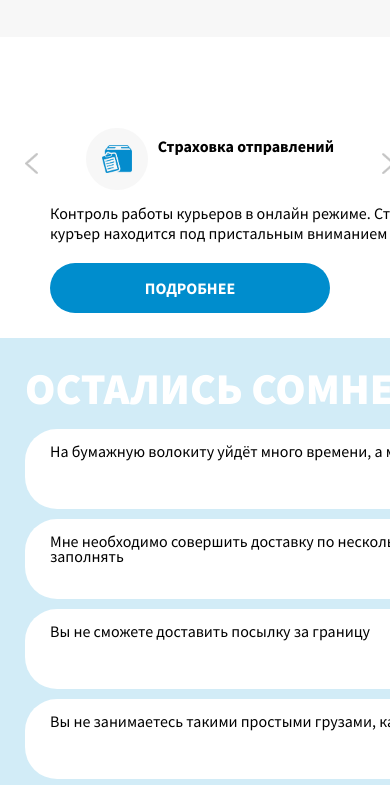
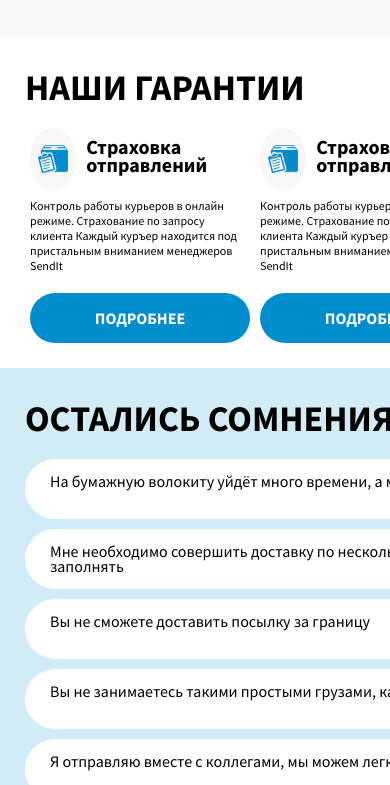
Before and after one commit to Carrie-Olga/SendIT, a plain HTML site: page index.html in a window 390 px wide. Shown: the part 2539-3324 px from the top of the page. Drawn offline with Linux system fonts and the light colour scheme.

Commit message:
doubts done

```diff
--- a/index.html
+++ b/index.html
@@ -236,24 +236,50 @@
         </section>
         <section class="guarantee">
             <div class="container">
-                <h1>НАШИ ГАРАНТИИ</h1>
-                <div class="guarantee__top">
-                    <img src="img/arrow-left.png" alt="arrow" class="feedback__arrow feedback__arrow_left">
-                        <div class="guarantee__top_middle">
+            <h1>НАШИ ГАРАНТИИ</h1>
+            <div class="guarantee__cont">
+                    <img src="img/arrow-left.png" alt="arrow" class="guarantee__arrow feedback__arrow_left">
+                    <div class="guarantee__bottom">
+                        <div style="display: flex;">
                             <div class="guarantee__top_round"></div>
                             <div class="guarantee__top_second">
                                 <h3 class="guarantee__h3">Страховка отправлений</h3>
                             </div>
                         </div>
-                    <img src="img/arrow-right.png" alt="arrow" class="feedback__arrow feedback__arrow_right">
-                </div>
+                        <p>Контроль работы курьеров в онлайн режиме. Страхование по запросу клиента Каждый куръер
+                            находится под пристальным вниманием менеджеров SendIt</p>
+                        <div class="button button__blue button__guarantee">
+                            <a href="#" class="button__a">подробнее</a>
+                        </div>
+                    </div>
                 <div class="guarantee__bottom">
+                    <div style="display: flex;">
+                        <div class="guarantee__top_round"></div>
+                        <div class="guarantee__top_second">
+                            <h3 class="guarantee__h3">Страховка отправлений</h3>
+                        </div>
+                    </div>
                     <p>Контроль работы курьеров в онлайн режиме. Страхование по запросу клиента Каждый куръер
                         находится под пристальным вниманием менеджеров SendIt</p>
                     <div class="button button__blue button__guarantee">
                         <a href="#" class="button__a">подробнее</a>
                     </div>
                 </div>
+                <div class="guarantee__bottom">
+                    <div style="display: flex;">
+                        <div class="guarantee__top_round"></div>
+                        <div class="guarantee__top_second">
+                            <h3 class="guarantee__h3">Страховка отправлений</h3>
+                        </div>
+                    </div>
+                    <p>Контроль работы курьеров в онлайн режиме. Страхование по запросу клиента Каждый куръер
+                        находится под пристальным вниманием менеджеров SendIt</p>
+                    <div class="button button__blue button__guarantee">
+                        <a href="#" class="button__a">подробнее</a>
+                    </div>
+                </div>
+                    <img src="img/arrow-right.png" alt="arrow" class="guarantee__arrow feedback__arrow_right">
+            </div>
             </div>
         </section>
         <section class="doubts">
--- a/style.sass
+++ b/style.sass
@@ -362,6 +362,14 @@ p
 .guarantee
   background-color: white
 
+  &__arrow
+    width: 0.8rem
+    height: 1.3rem
+    margin-top: 20px
+
+  &__cont
+    display: flex
+
   &__top
     display: flex
     align-items: center
@@ -390,7 +398,12 @@ p
     font-weight: 600
 
   &__bottom
-    padding: 0 25px
+    max-width: 220px
+    margin: 0 auto
+    &:first-of-type
+      display: none
+    &:last-of-type
+      display: none
 
 .doubts
   background-color: #d2ecf7
@@ -595,3 +608,31 @@ p
   .plus h1
     color: #000
     font-size: 2.25rem
+
+  .guarantee__arrow
+    display: none
+  .guarantee__bottom:first-of-type
+    display: block
+  .guarantee__bottom:last-of-type
+    display: block
+  .guarantee h1
+    color: #000
+    font-size: 2.25rem
+    font-weight: 700
+  .guarantee .button
+    width: 220px
+    min-width: 220px
+  .guarantee h3
+    font-size: 1.25rem
+  .guarantee p
+    font-size: 0.75rem
+  .doubts h1
+    color: #000
+    font-size: 2.25rem
+    font-weight: 700
+  .doubts__item
+    min-height: 60px
+  .doubts img
+    margin-right: 10px
+    margin-top: auto
+    margin-bottom: auto
```
Also changed, not shown: style.css, 1 other file.
